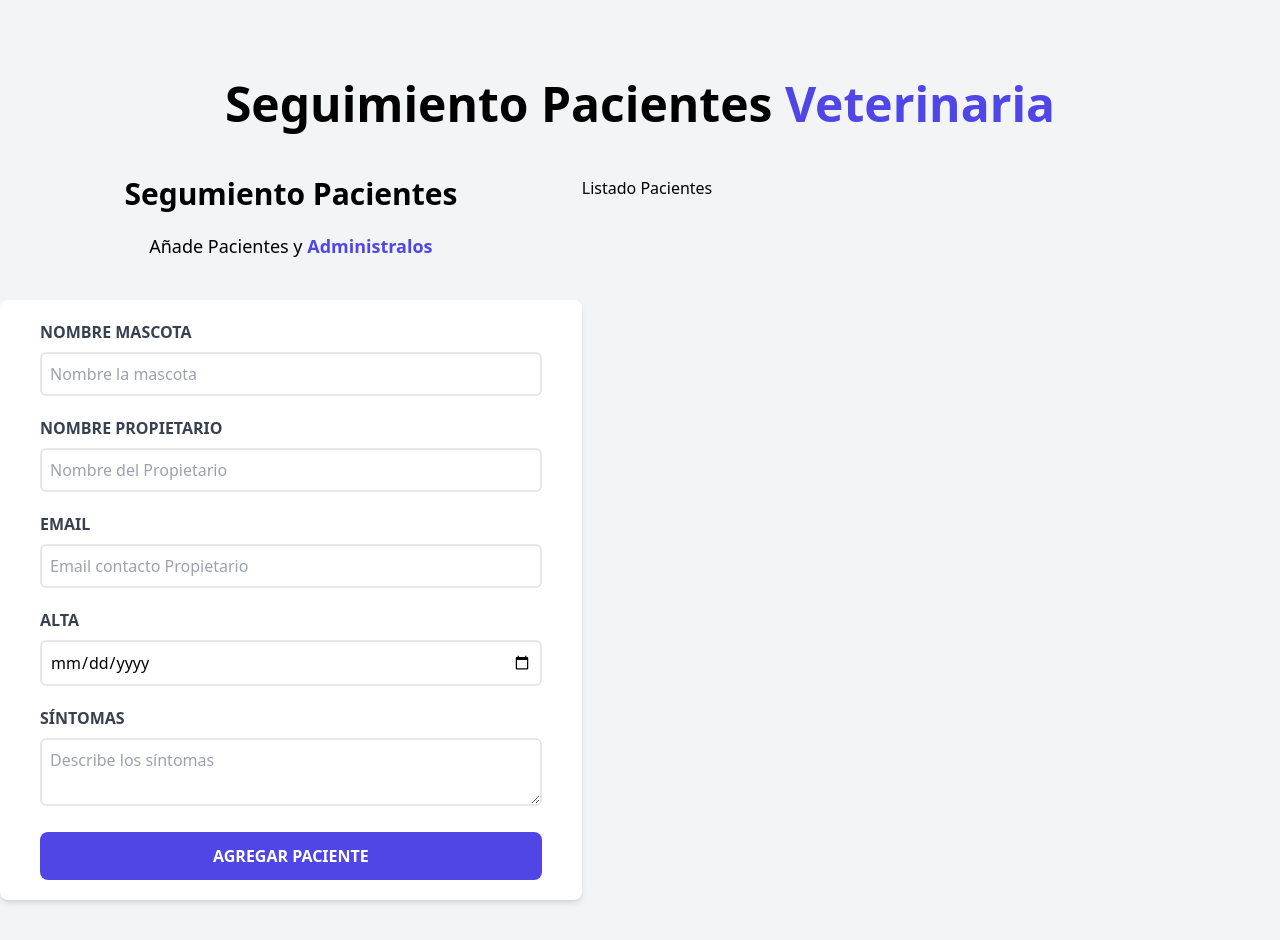
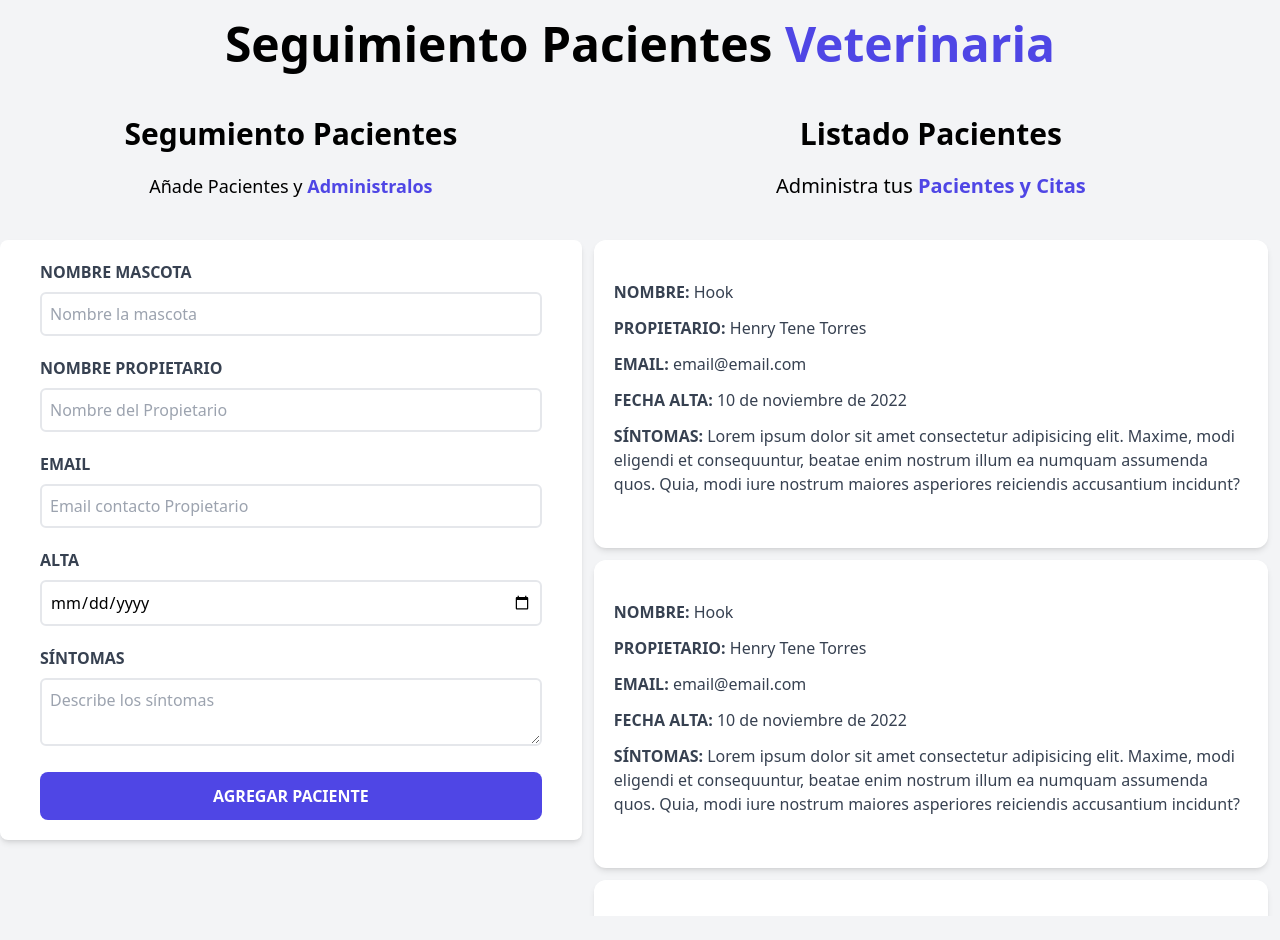
Before and after one commit to HenryTene/Administrador-De-Pacientes, a React (Vite) app: page / in a window 1280 px wide. After the commit the page ends 916 px from the top, so only its background shows below. Built offline with nearby package versions, Linux system fonts and the light colour scheme.

Commit message:
Se añade el listado de Pacientes

```diff
--- a/src/App.jsx
+++ b/src/App.jsx
@@ -3,7 +3,7 @@
 import Header from "./components/Header";
 function App() {
   return (
-    <div className="container mx-auto mt-20">
+    <div className="container mx-auto mt-5">
       <Header />
       <div className="mt-12 md:flex">
         <Formulario />
--- a/src/components/ListadoPacientes.jsx
+++ b/src/components/ListadoPacientes.jsx
@@ -1,7 +1,19 @@
+import Paciente from "./Paciente";
+
 function ListadoPacientes() {
   return (
-    <div className="w-1/2 lg:w-3/5">
-      <h1>Listado Pacientes</h1>
+    <div className="md:w-1/2 lg:w-3/5 md:h-screen overflow-y-scroll">
+      <h1 className="font-black text-3xl text-center">Listado Pacientes</h1>
+      <p className="text-xl mt-5 mb-10 text-center">
+        Administra tus{' '}
+        <span className="text-indigo-600 font-bold">Pacientes y Citas </span>
+      </p>
+      <Paciente />
+      <Paciente />
+      <Paciente />
+      <Paciente />
+      <Paciente />
+      <Paciente />
     </div>
   );
 }
--- /dev/null
+++ b/src/components/Paciente.jsx
@@ -0,0 +1,31 @@
+const Paciente = () => {
+  return (
+    <div className="m-3 bg-white shadow-md px-5 py-10 rounded-xl">
+      <p className="font-bold mb-3 text-gray-700 uppercase ">
+        Nombre: <span className="font-normal normal-case">Hook</span>
+      </p>
+      <p className="font-bold mb-3 text-gray-700 uppercase ">
+        Propietario:{" "}
+        <span className="font-normal normal-case">Henry Tene Torres</span>
+      </p>
+      <p className="font-bold mb-3 text-gray-700 uppercase ">
+        Email: <span className="font-normal normal-case">email@email.com</span>
+      </p>
+      <p className="font-bold mb-3 text-gray-700 uppercase ">
+        Fecha alta:{" "}
+        <span className="font-normal normal-case">10 de noviembre de 2022</span>
+      </p>
+      <p className="font-bold mb-3 text-gray-700 uppercase ">
+        Síntomas:{" "}
+        <span className="font-normal normal-case">
+          Lorem ipsum dolor sit amet consectetur adipisicing elit. Maxime, modi
+          eligendi et consequuntur, beatae enim nostrum illum ea numquam
+          assumenda quos. Quia, modi iure nostrum maiores asperiores reiciendis
+          accusantium incidunt?
+        </span>
+      </p>
+    </div>
+  );
+};
+
+export default Paciente;
```
Also changed, not shown: src/components/Formulario.jsx (+9 -9 lines).
